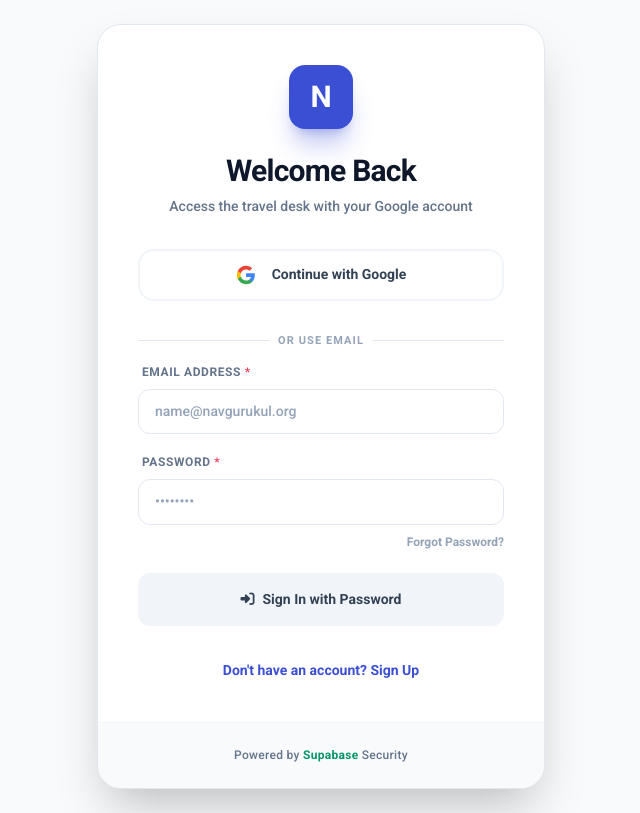
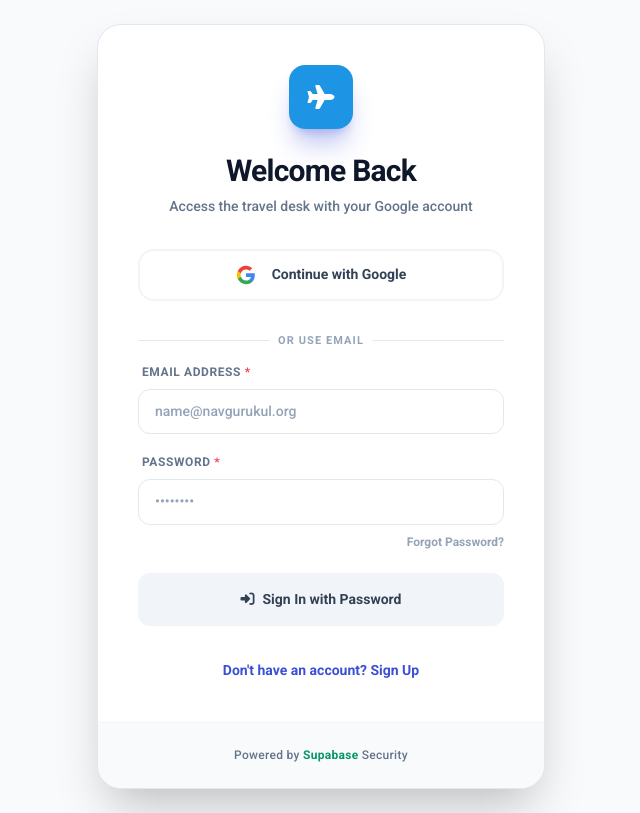
Before and after one commit to nitinng/ntg, a React (Vite) app: page / in a window 1280 px wide. Shown: the whole page, without its empty margins (319-959 px from the left). Built offline with nearby package versions, Linux system fonts and the light colour scheme.

Commit message:
Update README and add sliding icon animation to AuthView

```diff
--- a/components/AuthView.tsx
+++ b/components/AuthView.tsx
@@ -18,6 +18,51 @@ const AuthView = ({ initialMode = 'login', onFinishReset }: AuthViewProps) => {
     const [isLoading, setIsLoading] = useState(false);
     const [isSocialLoading, setIsSocialLoading] = useState(false);
     const [error, setError] = useState<string | null>(null);
+
+    const [slideIndex, setSlideIndex] = useState(0);
+
+    useEffect(() => {
+        const timer = setInterval(() => {
+            setSlideIndex((prev) => (prev + 1) % 5);
+        }, 750);
+        return () => clearInterval(timer);
+    }, []);
+
+    const renderIconContent = () => {
+        switch (slideIndex) {
+            case 0:
+                return (
+                    <div className="w-full h-full flex items-center justify-center bg-rose-500 text-white animate-in slide-in-from-right duration-500">
+                        <i className="fa-solid fa-heart text-2xl"></i>
+                    </div>
+                );
+            case 1:
+                return (
+                    <div className="w-full h-full flex items-center justify-center bg-indigo-600 text-white animate-in slide-in-from-right duration-500">
+                        <span className="font-black text-2xl">N</span>
+                    </div>
+                );
+            case 2:
+                return (
+                    <div className="w-full h-full flex items-center justify-center bg-sky-500 text-white animate-in slide-in-from-right duration-500">
+                        <i className="fa-solid fa-plane text-2xl"></i>
+                    </div>
+                );
+            case 3:
+                return (
+                    <div className="w-full h-full flex items-center justify-center bg-emerald-500 text-white animate-in slide-in-from-right duration-500">
+                        <i className="fa-solid fa-train text-2xl"></i>
+                    </div>
+                );
+            case 4:
+                return (
+                    <div className="w-full h-full flex items-center justify-center bg-amber-500 text-white animate-in slide-in-from-right duration-500">
+                        <i className="fa-solid fa-bus text-2xl"></i>
+                    </div>
+                );
+            default: return null;
+        }
+    };
 
     // Sync mode if initialMode changes externally (e.g. from App.tsx recovery event)
     useEffect(() => {
@@ -98,7 +143,9 @@ const AuthView = ({ initialMode = 'login', onFinishReset }: AuthViewProps) => {
             <div className="w-full max-w-md bg-white dark:bg-slate-900 rounded-3xl shadow-2xl overflow-hidden border border-slate-200 dark:border-slate-800 animate-in zoom-in-95 duration-500">
                 <div className="p-8 md:p-10">
                     <header className="text-center mb-8">
-                        <div className="w-16 h-16 bg-indigo-600 rounded-2xl mx-auto flex items-center justify-center text-white text-3xl font-black shadow-xl shadow-indigo-600/30 mb-6 transition-transform hover:scale-105">N</div>
+                        <div className="w-16 h-16 rounded-2xl mx-auto overflow-hidden shadow-xl shadow-indigo-600/30 mb-6 transition-transform hover:scale-105 bg-white dark:bg-slate-900">
+                            {renderIconContent()}
+                        </div>
                         <h1 className="text-3xl font-black text-slate-900 dark:text-white tracking-tight">
                             {mode === 'login' && 'Welcome Back'}
                             {mode === 'signup' && 'Create Account'}
```
